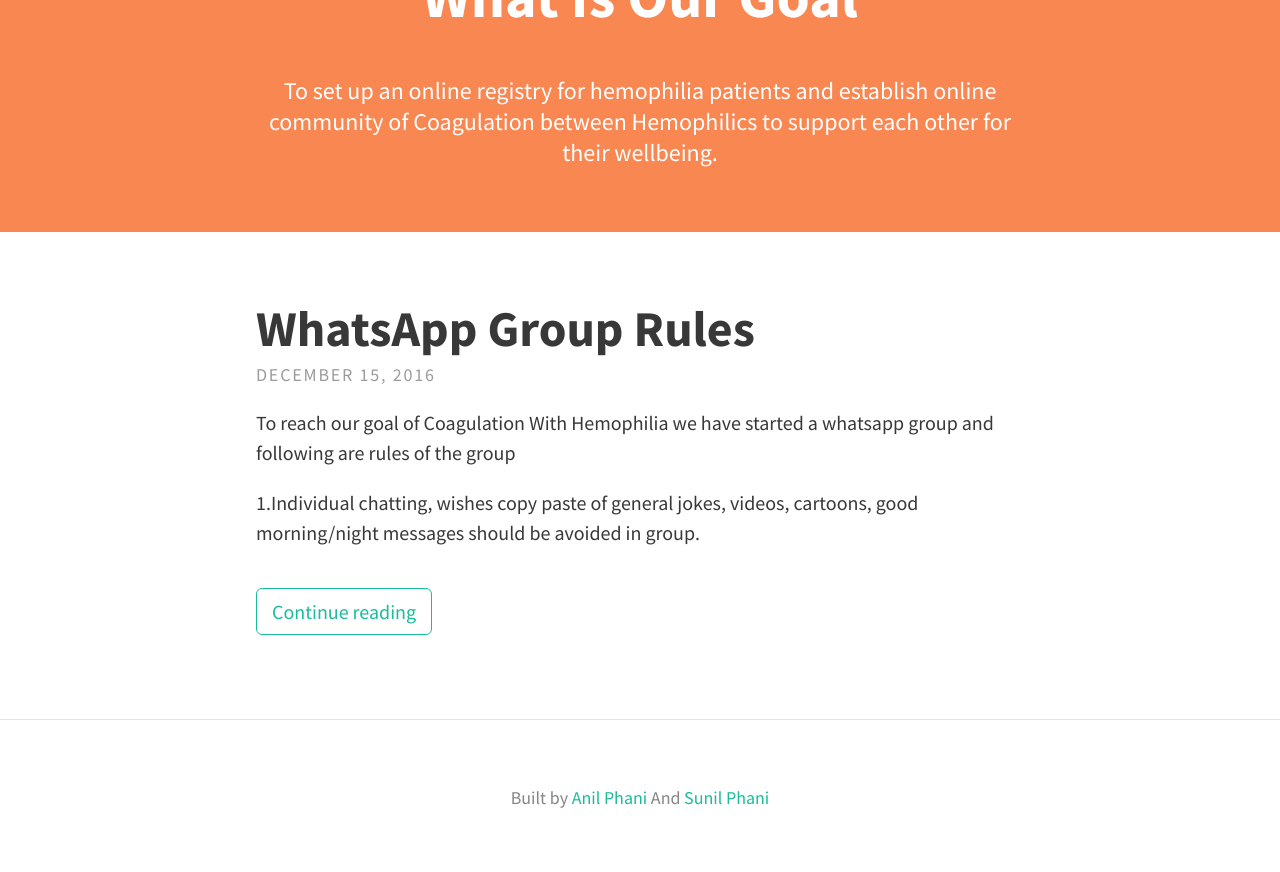
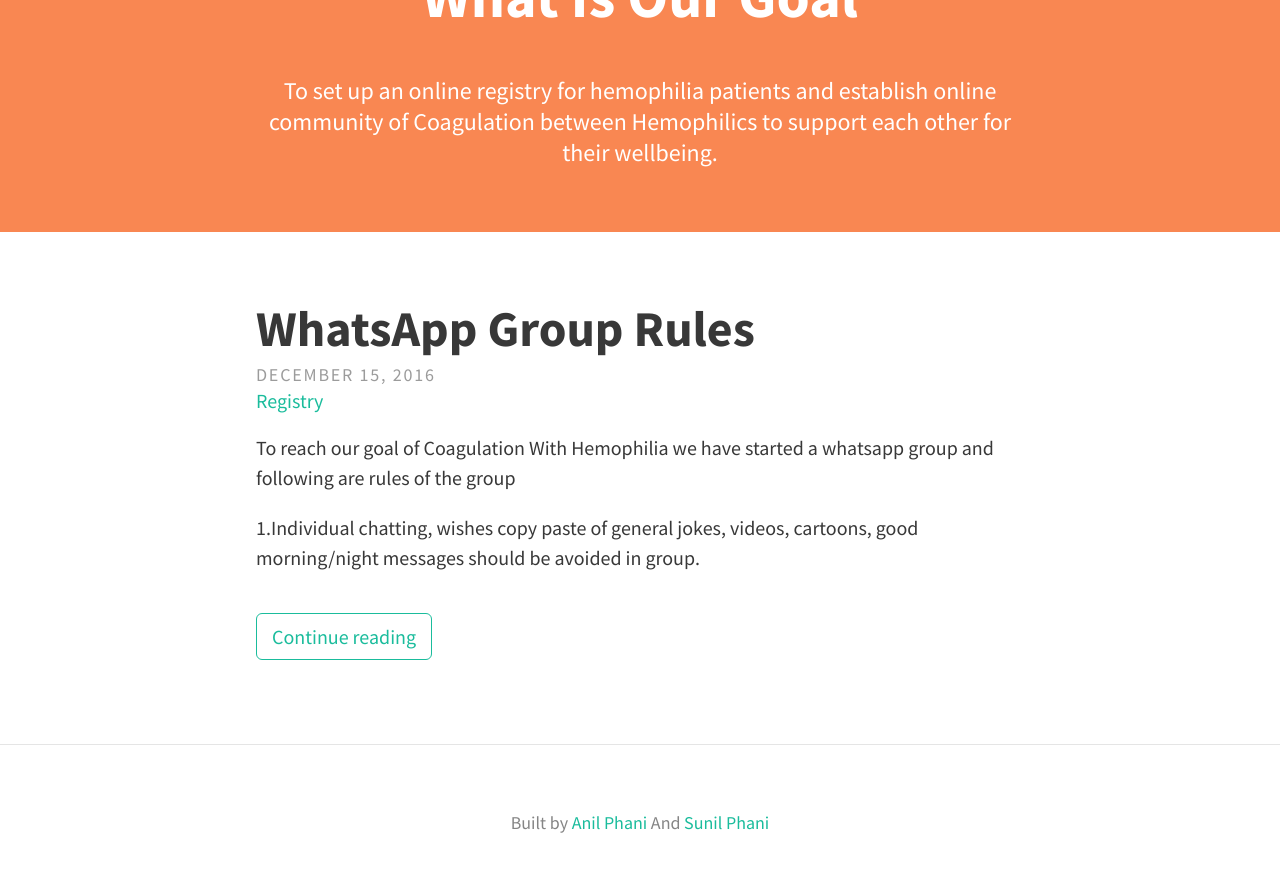
Before and after one commit to k-sunilphani/hyhemophilia.github.io, a Jekyll site: the page built from index.html, in a window 1280 px wide and 900 px high, scrolled down 703 px. Shown: the top 872 px of the window. Built offline with Jekyll 4.4.1, drawn with Linux system fonts in a browser that asks for light colours; nearby versions of some CDN libraries; the list of posts is cut into pages by our own code.

Commit message:
Updated index.html

```diff
--- a/index.html
+++ b/index.html
@@ -23,6 +24,7 @@ layout: default
           {{ post.date | date: "%B %-d, %Y" }}
         </p>
       </header>
+      <a href="https://docs.google.com/forms/d/1oU3MvMVqQSef6gi0QQptSpUD2kiQAMh0y1b10tWWLR0/edit?usp=sharing">Registry</a>
       <div class="excerpt">
         {{ post.excerpt }}
         <a class="button" href="{{ post.url | prepend: site.baseurl }}">
```
Also changed, not shown: other parts of index.html (+1 -0 lines).
